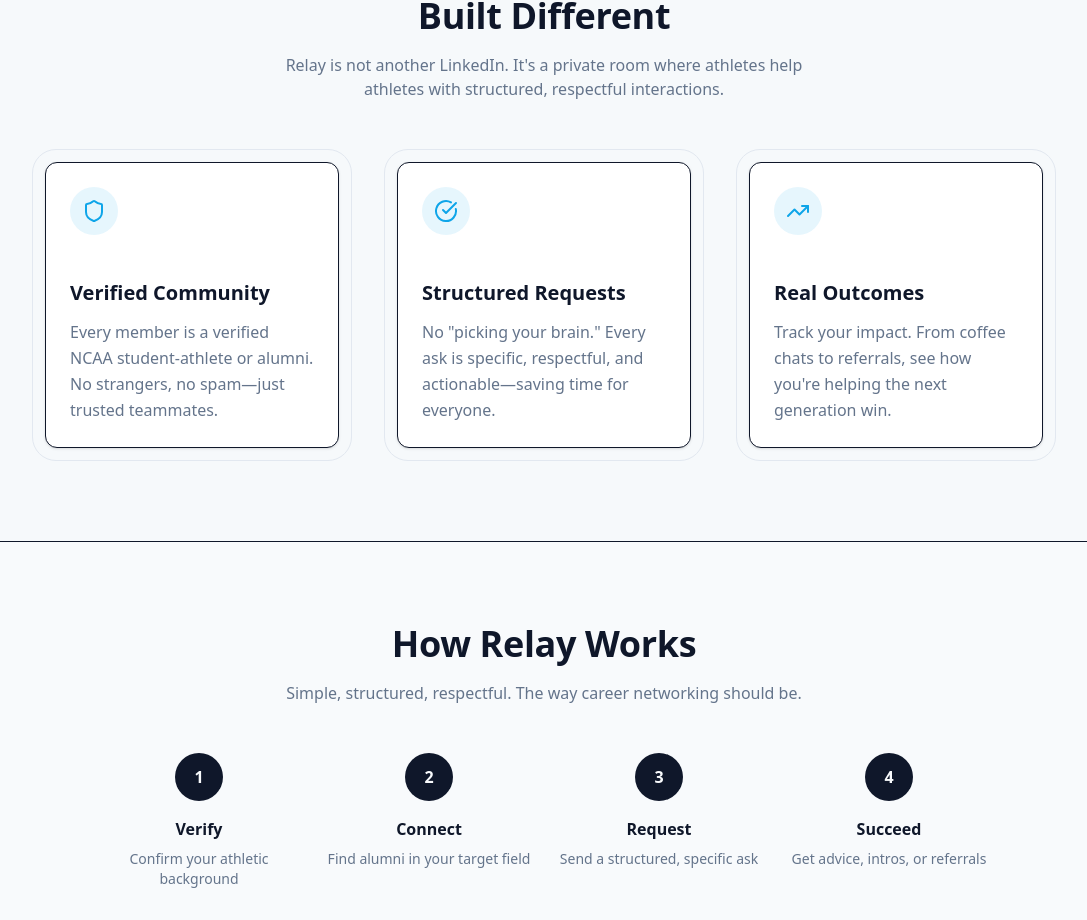
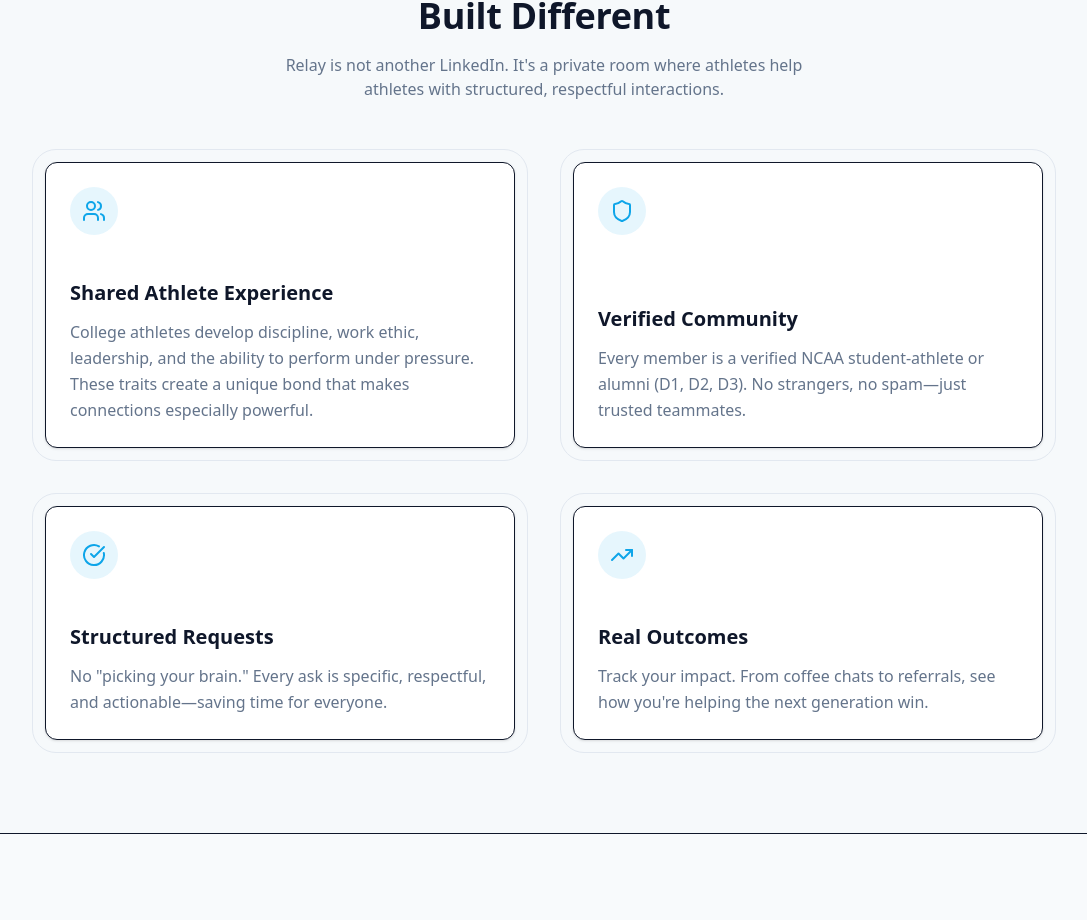
Before and after one commit to coreycjshen-commits/relay, a Next.js app: page / in a window 1280 px wide. Shown: the part 990-1910 px from the top of the page, without its empty margins (96-1183 px from the left). Built offline with nearby package versions, Linux system fonts and the light colour scheme; no server answers.

Commit message:
Update landing page: Add Shared Athlete Experience feature and inclusive messaging

```diff
--- a/src/app/page.tsx
+++ b/src/app/page.tsx
@@ -25,7 +25,32 @@
             </p>
           </div>
 
-          <div className="grid md:grid-cols-3 gap-8 max-w-5xl mx-auto">
+          <div className="grid md:grid-cols-2 gap-8 max-w-5xl mx-auto">
+            {/* Shared Athlete Experience */}
+            <div className="relative h-full rounded-[1.25rem] border-[0.75px] border-border p-2 md:rounded-[1.5rem] md:p-3 hover-lift">
+              <GlowingEffect
+                spread={40}
+                glow={true}
+                disabled={false}
+                proximity={64}
+                inactiveZone={0.01}
+                borderWidth={3}
+              />
+              <div className="relative h-full flex flex-col justify-between gap-6 overflow-hidden rounded-xl border-[0.75px] bg-background p-6 shadow-sm dark:shadow-[0px_0px_27px_0px_rgba(45,45,45,0.3)] md:p-6 bg-card">
+                <div className="w-12 h-12 rounded-full bg-secondary/10 flex items-center justify-center mb-5">
+                  <Users className="h-6 w-6 text-secondary" />
+                </div>
+                <div className="space-y-3">
+                  <h3 className="text-heading-3 text-primary mb-3">Shared Athlete Experience</h3>
+                  <p className="text-muted-foreground leading-relaxed">
+                    College athletes develop discipline, work ethic, leadership, and the ability
+                    to perform under pressure. These traits create a unique bond that makes connections
+                    especially powerful.
+                  </p>
+                </div>
+              </div>
+            </div>
+
             <div className="relative h-full rounded-[1.25rem] border-[0.75px] border-border p-2 md:rounded-[1.5rem] md:p-3 hover-lift">
               <GlowingEffect
                 spread={40}
@@ -42,7 +67,7 @@
                 <div className="space-y-3">
                   <h3 className="text-heading-3 text-primary mb-3">Verified Community</h3>
                   <p className="text-muted-foreground leading-relaxed">
-                    Every member is a verified NCAA student-athlete or alumni.
+                    Every member is a verified NCAA student-athlete or alumni (D1, D2, D3).
                     No strangers, no spam—just trusted teammates.
                   </p>
                 </div>
--- a/src/components/ui/glassmorphism-trust-hero.tsx
+++ b/src/components/ui/glassmorphism-trust-hero.tsx
@@ -183,7 +183,7 @@
 
                         {/* Marquee Card */}
                         <div className="animate-fade-in delay-500 relative overflow-hidden rounded-3xl border border-white/10 bg-white/5 py-8 backdrop-blur-xl">
-                            <h3 className="mb-6 px-8 text-sm font-medium text-zinc-400">Athletes from Top Universities</h3>
+                            <h3 className="mb-6 px-8 text-sm font-medium text-zinc-400">Connect with Athletes from Every Level</h3>
 
                             <div
                                 className="relative flex overflow-hidden"
```
